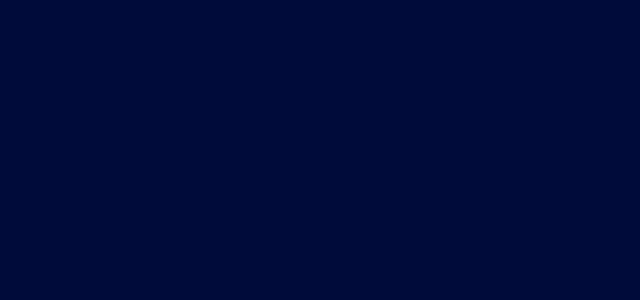
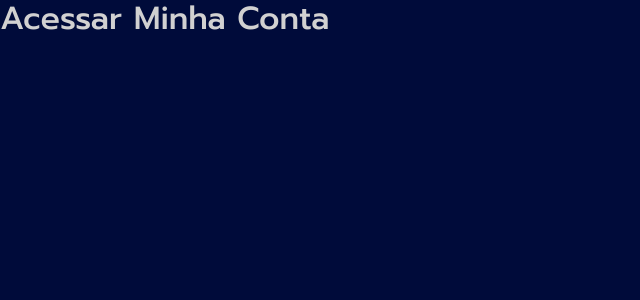
Before and after one commit to alcalcides/adretiro, a React (Create React App) app: page /acessar-minha-conta in a window 1280 px wide. Shown: the top 300 px of the page, without its empty margins (0-640 px from the left). Built offline with nearby package versions, Linux system fonts and the light colour scheme.

Commit message:
Fixes Login page name to 'Acessar Minha Conta'

```diff
--- a/package.json
+++ b/package.json
@@ -1,6 +1,6 @@
 {
   "name": "mais-retiro",
-  "version": "0.5.0",
+  "version": "0.5.1",
   "private": true,
   "author": {
     "name": "Alcides Augusto Bezerra Neto",
--- a/src/controller/Routes.js
+++ b/src/controller/Routes.js
@@ -2,14 +2,14 @@ import React from "react";
 import { BrowserRouter, Switch, Route } from "react-router-dom";
 
 import Home from "../view/pages/home";
-import Entrar from "../view/pages/entrar";
+import AcessarMinhaConta from "../view/pages/acessarMinhaConta";
 
 export default function Routes() {
   return (
     <BrowserRouter>
       <Switch>
         <Route path="/" exact component={Home} />
-        <Route path="/entrar" component={Entrar} />
+        <Route path="/acessar-minha-conta" component={AcessarMinhaConta} />
       </Switch>
     </BrowserRouter>
   );
--- a/src/view/components/MainMenu.js
+++ b/src/view/components/MainMenu.js
@@ -5,7 +5,7 @@ import MainMenuItem from "./MainMenuItem";
 export default function MainMenu() {
   return (
     <ul id="MainMenu" className="my-5 list-unstyled">
-      <MainMenuItem label="Acessar Minha Conta" slug="entrar" />
+      <MainMenuItem label="Acessar Minha Conta" slug="acessar-minha-conta" />
       <MainMenuItem label="Fazer Cadastro" slug="/" />
       <MainMenuItem label="Solicitar Nova Senha" slug="/" />
     </ul>
--- /dev/null
+++ b/src/view/pages/acessarMinhaConta.js
@@ -0,0 +1,5 @@
+import React from "react";
+
+export default function AcessarMinhaConta() {
+  return <h2>Acessar Minha Conta</h2>;
+}
--- a/src/view/pages/entrar.js
+++ /dev/null
@@ -1,5 +0,0 @@
-import React from "react";
-
-export default function Entrar() {
-  return <p>Entrar no sistema</p>;
-}
--- a/src/view/styles/MainMenuItem.css
+++ b/src/view/styles/MainMenuItem.css
@@ -6,3 +6,8 @@ li {
 li a {
     color: #000;
 }
+
+li a:hover {
+    text-decoration: none;
+    color: initial;
+}
```
Also changed, not shown: 2 other files (tests, documents, lock files or other folders).
